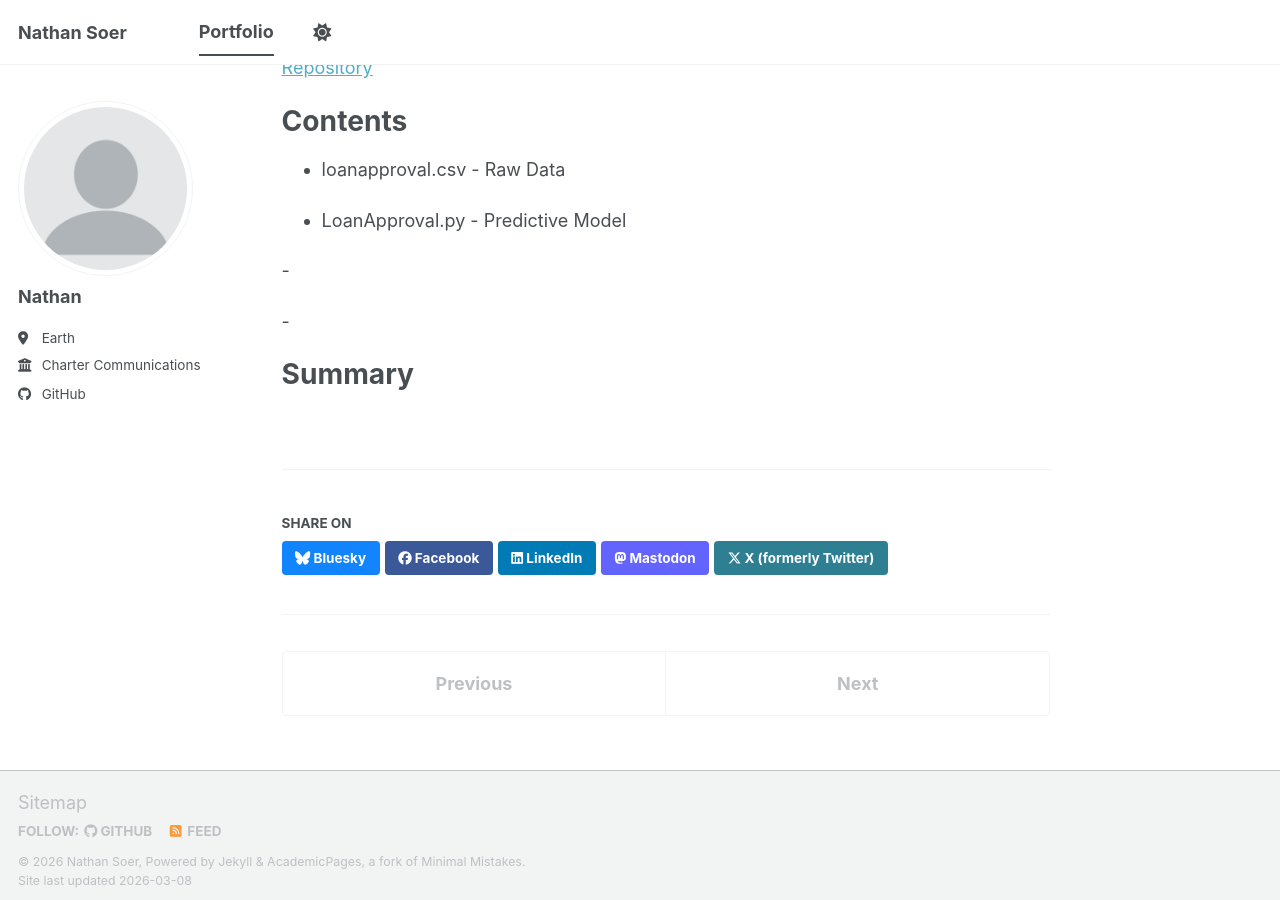
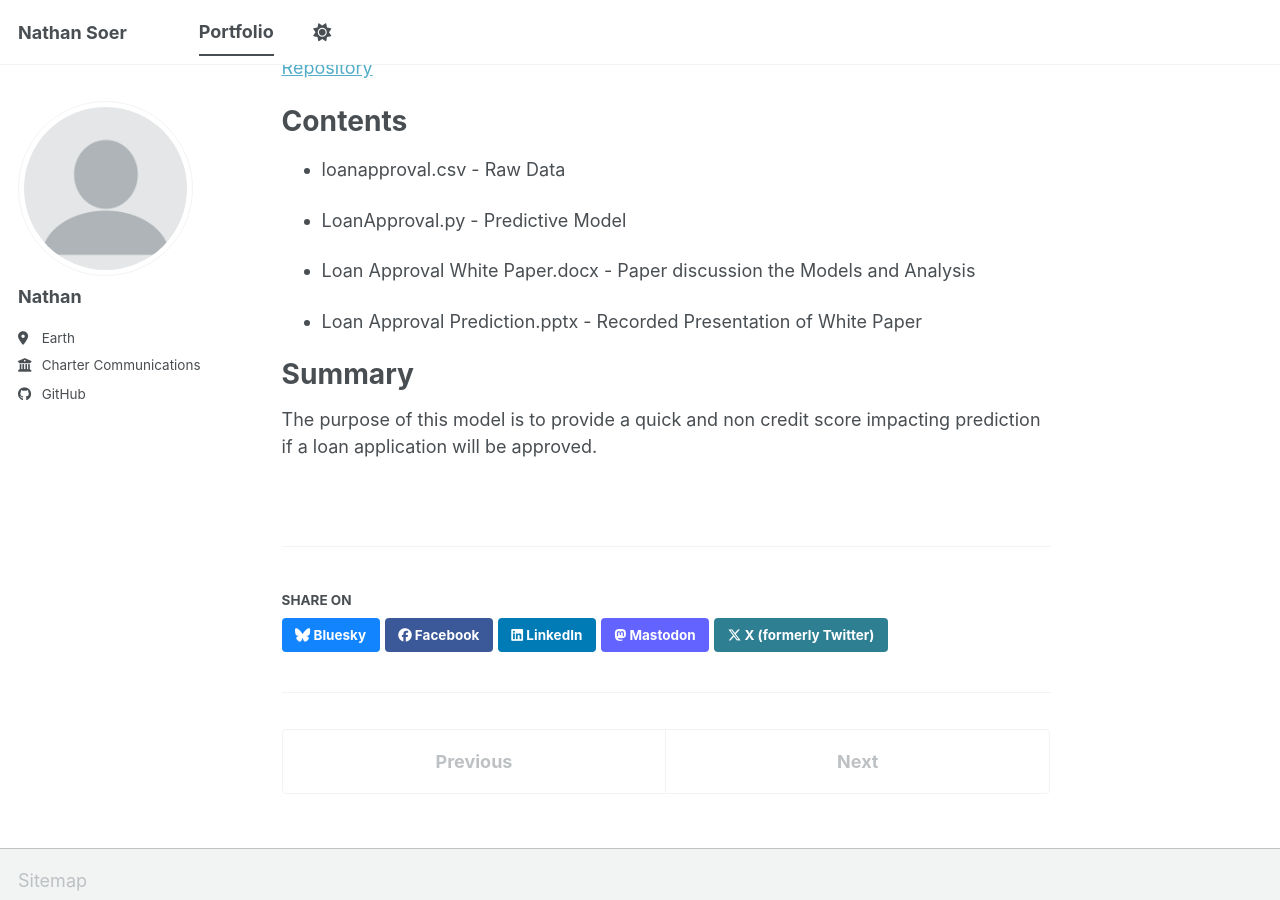
Before and after one commit to Riion8/Riion8.github.io, a Jekyll site: the page built from _portfolio/Loan Approval Predictive Model.md, in a window 1280 px wide and 900 px high, scrolled down 470 px. Built offline with Jekyll 4.4.1, drawn with Linux system fonts in a browser that asks for light colours; a script bundle is joined from its source files by our own code; library files that are not in the unit come from our copies.

Commit message:
Update Loan Approval Predictive Model.md

```diff
--- a/_portfolio/Loan Approval Predictive Model.md
+++ b/_portfolio/Loan Approval Predictive Model.md
@@ -38,8 +38,10 @@ To use this repository please ensure that you have Python install with the follo
 
 - LoanApproval.py - Predictive Model
 
--
+- Loan Approval White Paper.docx - Paper discussion the Models and Analysis
 
--
+- Loan Approval Prediction.pptx - Recorded Presentation of White Paper
 
 # Summary
+
+The purpose of this model is to provide a quick and non credit score impacting prediction if a loan application will be approved.
```
